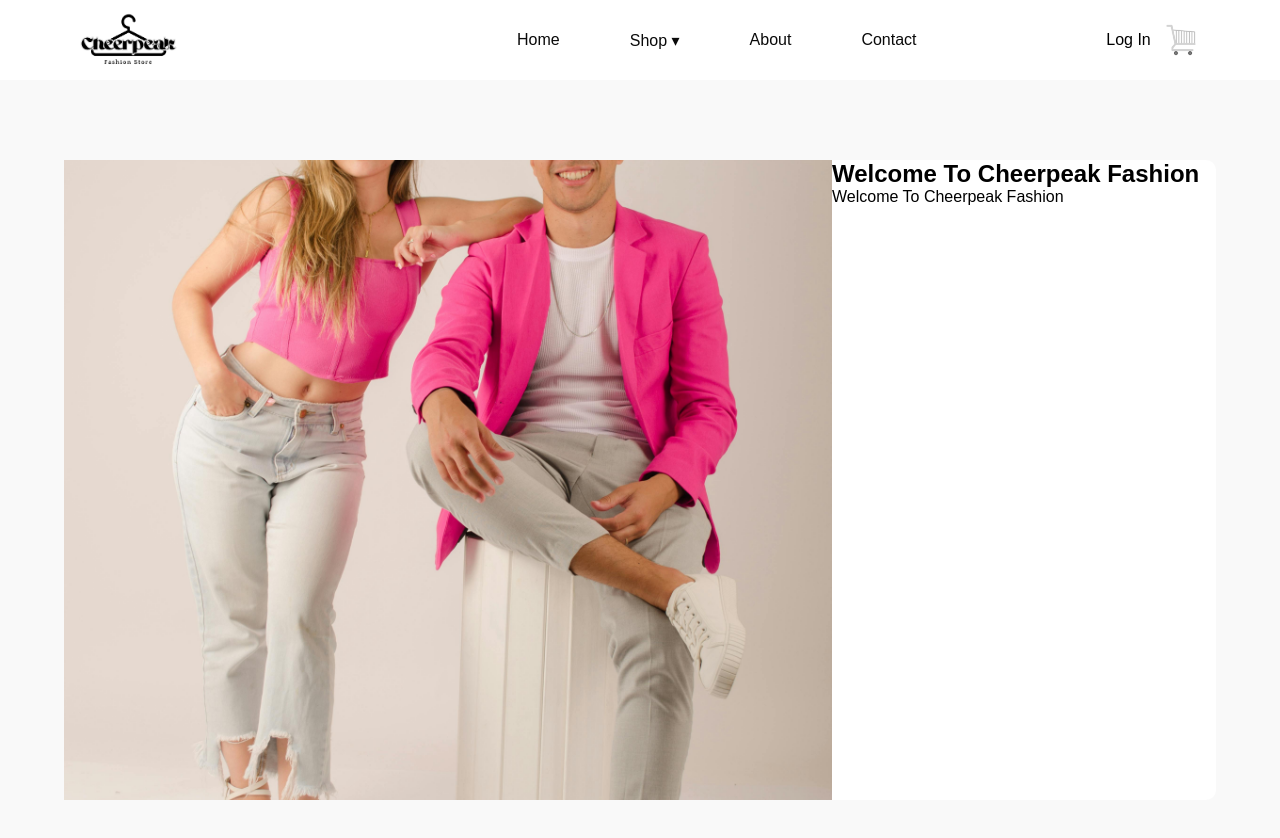
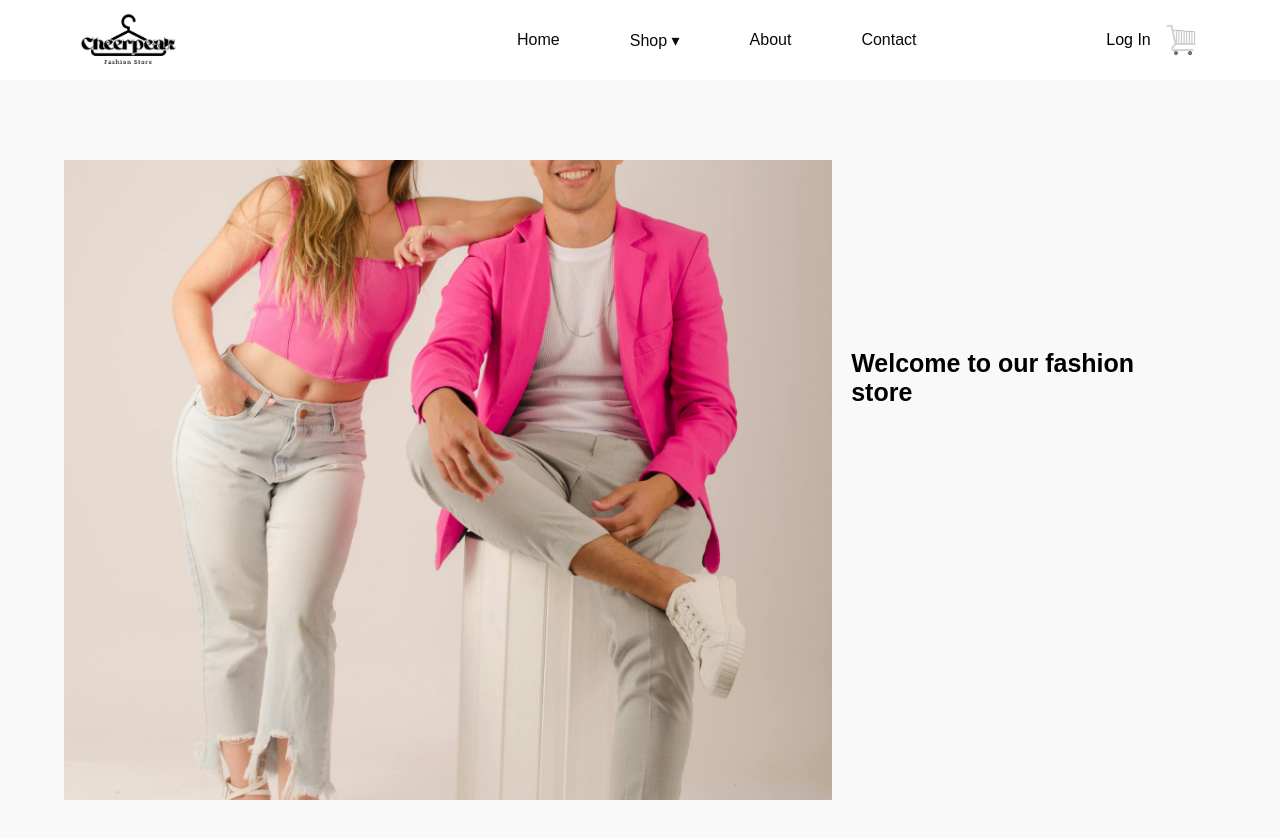
Before and after one commit to DiliniApsara24/Clothing-Platform, a React (Create React App) app in the folder tutorial/: page /Home in a window 1280 px wide. Shown: the top 838 px of the page. Built offline with nearby package versions, Linux system fonts and the light colour scheme.

Commit message:
text area done

```diff
--- a/tutorial/src/Pages/Home.tsx
+++ b/tutorial/src/Pages/Home.tsx
@@ -48,12 +48,15 @@ const Home: React.FC = () => {
         </div>
       </div>
 
-      {/* Additional Section */}
+
       <div className="home-text">
-        <h2 className="h-text-1"> Welcome To Cheerpeak Fashion</h2>
-        <p>
-          Welcome To Cheerpeak Fashion <br />
+        <div className="sub-text-home">
+        <p className="text-home-welcome">
+         <strong>Welcome to our fashion store</strong>
         </p>
+        <p className="text-home-body"></p>
+
+        </div>
       </div>
     </div>
   );
--- a/tutorial/src/common/home.css
+++ b/tutorial/src/common/home.css
@@ -35,18 +35,6 @@
 .home-text {
   width: 30%;
   height: 80%;
-  background-color: #fff;
-  border-radius: 0 10px 10px 0px;
-  display: block;
-  justify-content: center;
-  align-items: center;
-  padding: 0px;
-
-}
-
-.home-text-1{
-
-
   display: flex;
   justify-content: center;
   align-items: center;
@@ -54,6 +42,20 @@
 
 }
 
+.sub-text-home{
+  width: 90%;
+  height: 40%;
+}
+
+.text-home-welcome{
+    width: 100%;
+    height: 20%;
+    display: flex;
+    justify-content: center;
+    align-items: center;
+    font-size: 25px;
+}
+
 
 .hero-slideshow{
   width: 100%;
```
